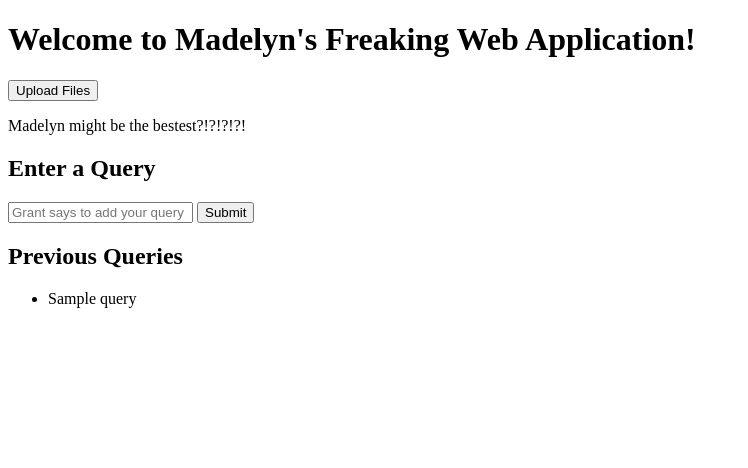
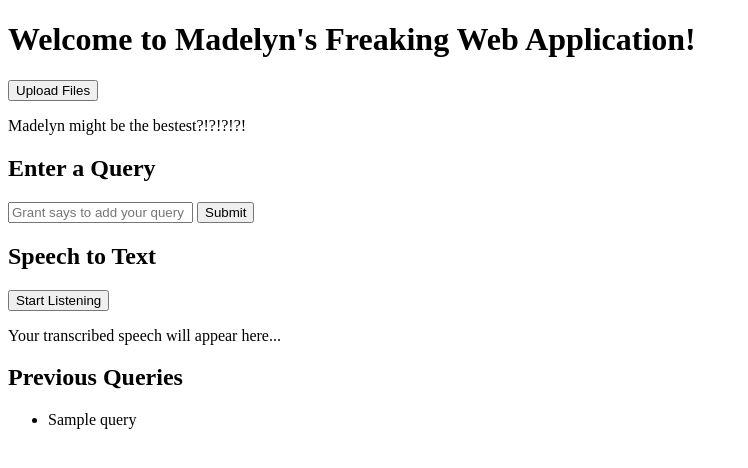
Before and after one commit to madelynswelstad/llm-homework-helper, a Flask app: template templates/index.html in a window 1280 px wide. Shown: the top 468 px of the page, without its empty margins (0-748 px from the left). Run offline with Flask 3, Linux system fonts and the light colour scheme; the template is opened without the code that fills it: most values are stand-ins (such as "Sample title", 1, 10 or a date in 2020).

Commit message:
speech to text works, text isn't displayed yet on the webpage

```diff
--- a/app.py
+++ b/app.py
@@ -76,7 +76,11 @@ def delete_file(class_title, filename):
             del class_files[class_title]
     return redirect(url_for('upload'))  # Redirect back to the upload page
 
-
+@app.route('/speech-to-text', methods=['GET'])
+def call_speech():
+    query = main.speech_to_text()
+    print(query)
+    return {"text": query}, 200
 # run the app when this file is executed directly
 # accessible locally at: http://127.0.0.1:5000/
 if __name__ == '__main__':
--- a/main.py
+++ b/main.py
@@ -137,7 +137,6 @@ def process_query(input_data):
 def speech_to_text():
     """
     Requires installing
-        - PocketSphinx (pip install pocketsphinx)
         - pyaudio (pip install pyaudio)
     """
     r = sr.Recognizer()
@@ -147,10 +146,12 @@ def speech_to_text():
         audio = r.listen(source)
 
     try:
-        query = r.recognize_sphinx(audio)
+        query = r.recognize_google(audio)
         return query
-    except (sr.UnknownValueError, sr.RequestError):
-        return "NOOOOO IT FAILED to get the audio"
+    except (sr.UnknownValueError):
+        return "unknown value error"
+    except (sr.RequestError):
+        return "request error???"
 
 def text_to_speech(text, filename="aianswer.mp3"):
     engine = pyttsx3.init()
--- a/templates/index.html
+++ b/templates/index.html
@@ -17,6 +17,11 @@
         <input type="text" name="query" placeholder="Grant says to add your query">
         <button type="submit">Submit</button>
     </form>
+
+    <h2>Speech to Text</h2>
+    <button id="sttButton">Start Listening</button>
+    <p id="sttResult">Your transcribed speech will appear here...</p>
+
     {% if queries and queries|length > 0 %}
         <h2>Previous Queries</h2>
         <ul>
@@ -27,5 +32,21 @@
     {% else %}
         <p>No queries yet. Start by entering one above!</p>
     {% endif %}
+
+    <script>
+        document.getElementById('sttButton').addEventListener('click', function() {
+            // Send request to the Flask server for speech-to-text
+            fetch('/speech-to-text')
+                .then(response => response.json())
+                .then(data => {
+                    document.getElementById('sttResult').innerText = 'You said: ' + data.text;
+                })
+                .catch(error => {
+                    console.error('Error:', error);
+                    document.getElementById('sttResult').innerText = 'Error occurred. Try again.';
+                });
+        });
+    </script>
+
 </body>
 </html>
```
Also changed, not shown: speechToText.py (added, +15 -0 lines).
